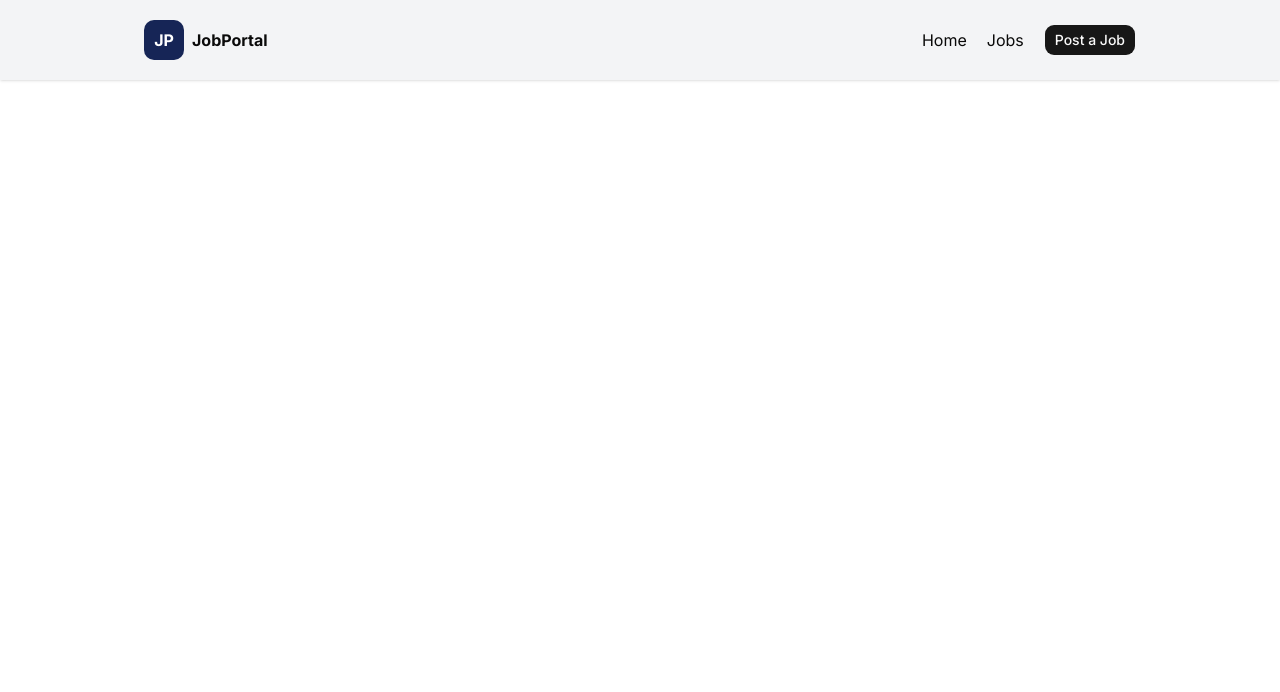
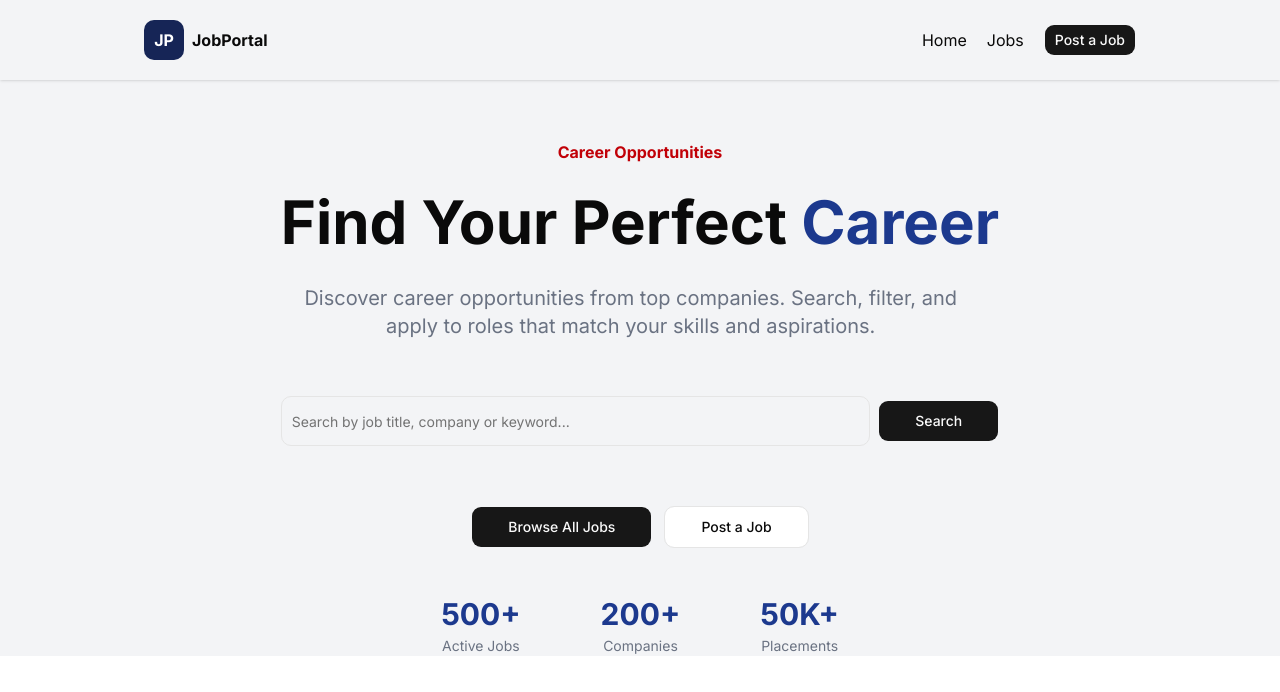
Before and after one commit to AlirizoTemirov/JobPortal, a Next.js app: page / in a window 1280 px wide. Shown: the top 692 px of the page. Built offline with nearby package versions, Linux system fonts and the light colour scheme.

Commit message:
add hero section to home page

```diff
--- /dev/null
+++ b/app/_components/Hero.tsx
@@ -0,0 +1,69 @@
+"use client";
+
+import { Button } from "@/components/ui/button";
+import { Input } from "@/components/ui/input";
+import { useFilterStore } from "@/store/useFilterStore";
+import Link from "next/link";
+import { useRouter } from "next/navigation";
+
+export default function Hero() {
+  const { changeForm, filterForm, resetForm } = useFilterStore();
+  const router = useRouter();
+
+  const heandlSubmit = () => {
+    router.push("/jobs");
+    filterForm.search = filterForm.search2;
+    filterForm.search2 = "";
+  };
+
+  return (
+    <div className="w-fit container mx-auto text-center pt-15">
+      <p className="text-red-700 font-bold">Career Opportunities</p>
+      <h1 className="font-bold text-6xl mt-7">
+        Find Your Perfect <span className="text-blue-900">Career</span>
+      </h1>
+      <p className="text-xl text-gray-500 max-w-175 mt-8">
+        Discover career opportunities from top companies. Search, filter, and
+        apply to roles that match your skills and aspirations.
+      </p>
+
+      <div className="flex items-center gap-2 mt-14">
+        <Input
+          value={filterForm.search2}
+          onChange={(e) => changeForm("search2", e.target.value)}
+          className="py-6"
+          placeholder="Search by job title, company or keyword..."
+        />
+        <Button onClick={heandlSubmit} className="py-5 px-9 cursor-pointer">
+          Search
+        </Button>
+      </div>
+
+      <div className="flex justify-center gap-3 mt-15">
+        <Link href={"/jobs"}>
+          <Button className="py-5 px-9 cursor-pointer">Browse All Jobs</Button>
+        </Link>
+        <Link href={"/admin/jobs"}>
+          <Button variant={"outline"} className="py-5 px-9 cursor-pointer">
+            Post a Job
+          </Button>
+        </Link>
+      </div>
+
+      <div className="flex gap-20 justify-center mt-12">
+        <div>
+          <h1 className="text-3xl font-bold text-blue-900">500+</h1>
+          <p className="text-sm text-gray-500 mt-1">Active Jobs</p>
+        </div>
+        <div>
+          <h1 className="text-3xl font-bold text-blue-900">200+</h1>
+          <p className="text-sm text-gray-500 mt-1">Companies</p>
+        </div>
+        <div>
+          <h1 className="text-3xl font-bold text-blue-900">50K+</h1>
+          <p className="text-sm text-gray-500 mt-1">Placements</p>
+        </div>
+      </div>
+    </div>
+  );
+}
--- a/app/page.tsx
+++ b/app/page.tsx
@@ -1,9 +1,11 @@
 import Header from "./_components/Header";
+import Hero from "./_components/Hero";
 
 export default function Home() {
   return (
-    <div>
+    <div className="bg-gray-100">
       <Header />
+      <Hero />
     </div>
   );
 }
--- a/store/useFilterStore.ts
+++ b/store/useFilterStore.ts
@@ -2,11 +2,13 @@ import { create } from "zustand";
 
 type FilterForm = {
   search: string;
+  search2: string;
   categoryFilter: string;
 };
 
 const initialState: FilterForm = {
   search: "",
+  search2: "",
   categoryFilter: "All Categories",
 };
 
```
